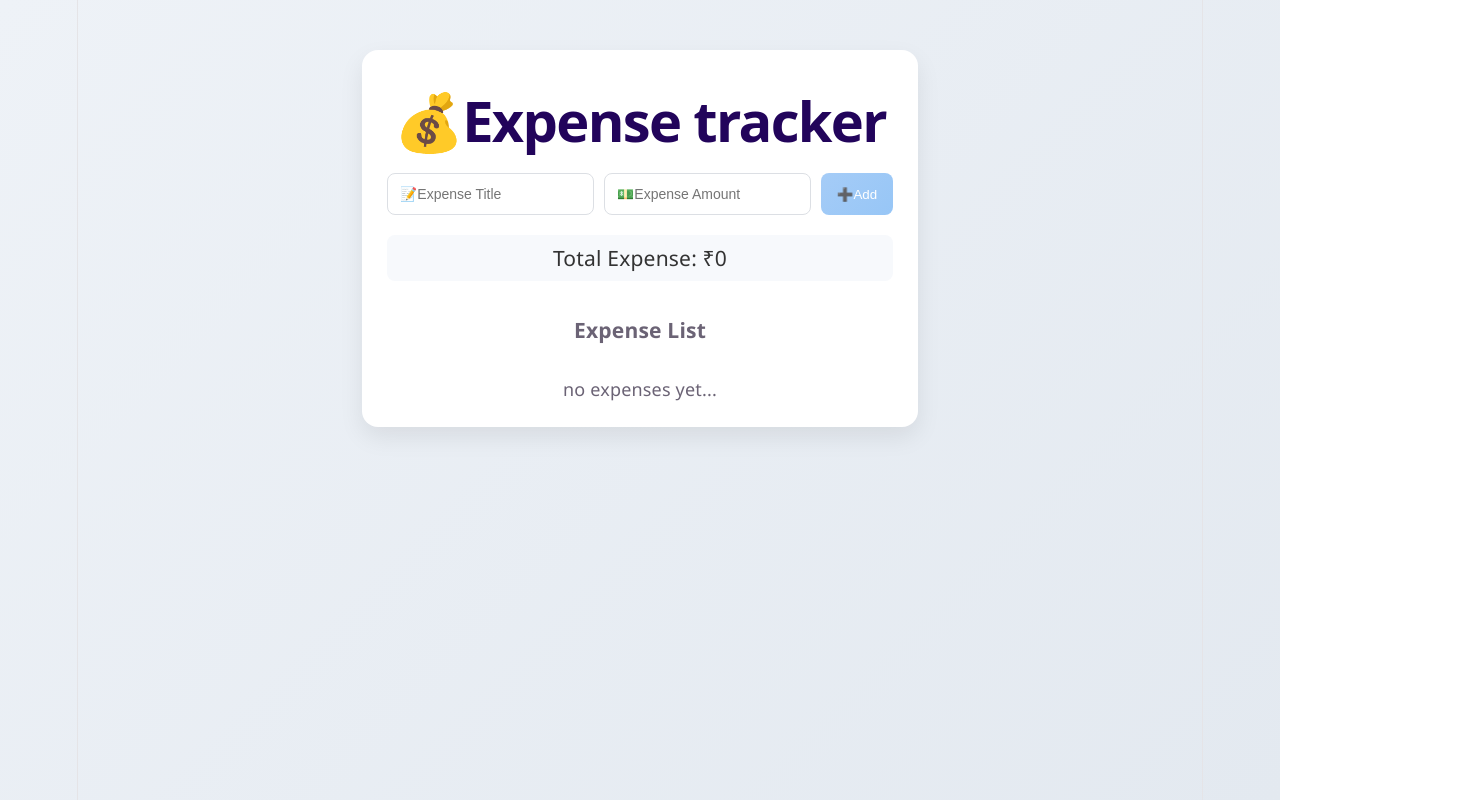
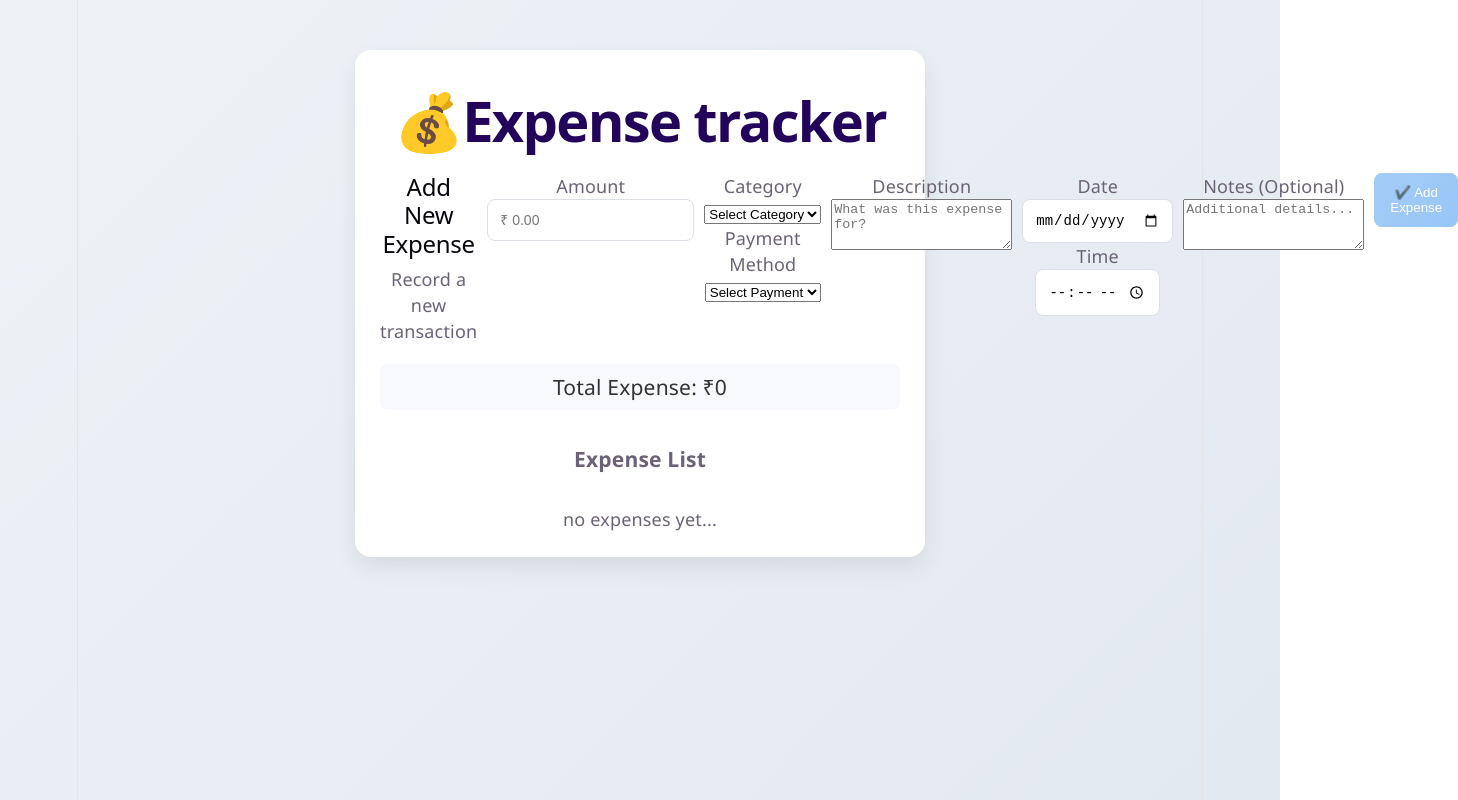
Before and after one commit to arshiya-hamdani/Expense-tracker-App, a React (Vite) app: page / in a window 1280 px wide. Shown: the whole page, 1458 px wide, since content can reach past the window. Built offline with nearby package versions, Linux system fonts and the light colour scheme.

Commit message:
Update Expenseform.jsx

```diff
--- a/src/components/Expenseform.jsx
+++ b/src/components/Expenseform.jsx
@@ -1,34 +1,111 @@
-import React, { useState, useRef } from "react"
-function Expenseform({ onAddExpense }) {
-  const [title, Settitle] = useState("")
-  const [amt, Setamt] = useState("")
-  const titleref = useRef("")
-  const handlesubmit = (e) => {
-    e.preventDefault()
-    if (!title || !amt) {
-      alert("please fill out fields")
-      return
+import React, { useState } from "react";
+
+function Expenseform({ onAddExpense, onClose }) {
+  const [amt, setAmt] = useState("");
+  const [category, setCategory] = useState("");
+  const [payment, setPayment] = useState("");
+  const [description, setDescription] = useState("");
+  const [date, setDate] = useState("");
+  const [time, setTime] = useState("");
+  const [notes, setNotes] = useState("");
+
+  const handleSubmit = (e) => {
+    e.preventDefault();
+    if (!amt || !category || !payment || !date) {
+      alert("Please fill all required fields");
+      return;
     }
-    const newexpense = {
+    const newExpense = {
       id: Date.now(),
-      title,
-      amt: parseFloat(amt)
+      amt: parseFloat(amt),
+      category,
+      payment,
+      description,
+      date,
+      time,
+      notes,
+    };
 
-    }
-    onAddExpense(newexpense)
-    Settitle("")
-    Setamt("")
-    titleref.current.focus();
+    onAddExpense(newExpense);
 
+    setAmt("");
+    setCategory("");
+    setPayment("");
+    setDescription("");
+    setDate("");
+    setTime("");
+    setNotes("");
+  };
 
-  }
   return (
-    <form className="form-container" onSubmit={handlesubmit}>
-      <input type='text' placeholder='📝Expense Title' value={title} onChange={(e) => Settitle(e.target.value)}
-        ref={titleref} />
-      <input type='number' placeholder='💵Expense Amount' value={amt} onChange={(e) => Setamt(e.target.value)} />
-      <button type='submit'>➕Add </button>
+    <form className="form-container" onSubmit={handleSubmit}>
+      <div className="form-header">
+        <h2>Add New Expense</h2>
+        <p>Record a new transaction</p>
+      </div>
+      <div className="field">
+        <label>Amount</label>
+        <input  type="number" placeholder="₹ 0.00" value={amt}  onChange={(e) => setAmt(e.target.value)}
+        />
+      </div>
+
+      <div className="row">
+        <div className="field">
+          <label>Category</label>
+          <select value={category} onChange={(e) => setCategory(e.target.value)}>
+            <option value="">Select Category</option>
+            <option>Food</option>
+            <option>Shopping</option>
+            <option>Transport</option>
+            <option>Bills</option>
+            <option>Health</option>
+            <option>Entertainment</option>
+            <option>Education</option>
+          </select>
+        </div>
+
+        <div className="field">
+          <label>Payment Method</label>
+          <select value={payment} onChange={(e) => setPayment(e.target.value)} >
+            <option value="">Select Payment</option>
+            <option>Cash</option>
+            <option>UPI</option>
+            <option>Credit Card</option>
+            <option>Debit Card</option>
+          </select>
+        </div>
+      </div>
+
+      <div className="field">
+        <label>Description</label>
+        <textarea rows="3"  placeholder="What was this expense for?" value={description}
+          onChange={(e) => setDescription(e.target.value)}></textarea>
+      </div>
+
+      <div className="row">
+        <div className="field">
+          <label>Date</label>
+          <input type="date" value={date} onChange={(e) => setDate(e.target.value)}/>
+        </div>
+
+        <div className="field">
+          <label>Time</label>
+          <input type="time" value={time} onChange={(e) => setTime(e.target.value)} />
+        </div>
+      </div>
+
+      <div className="field">
+        <label>Notes (Optional)</label>
+        <textarea rows="3" placeholder="Additional details..." value={notes}
+          onChange={(e) => setNotes(e.target.value)} ></textarea>
+      </div>
+
+      <div className="button-group">
+        <button type="submit" className="submit-btn">
+          ✔️ Add Expense
+        </button>
+      </div>
     </form>
-  )
+  );
 }
-export default Expenseform
+export default Expenseform;
```
